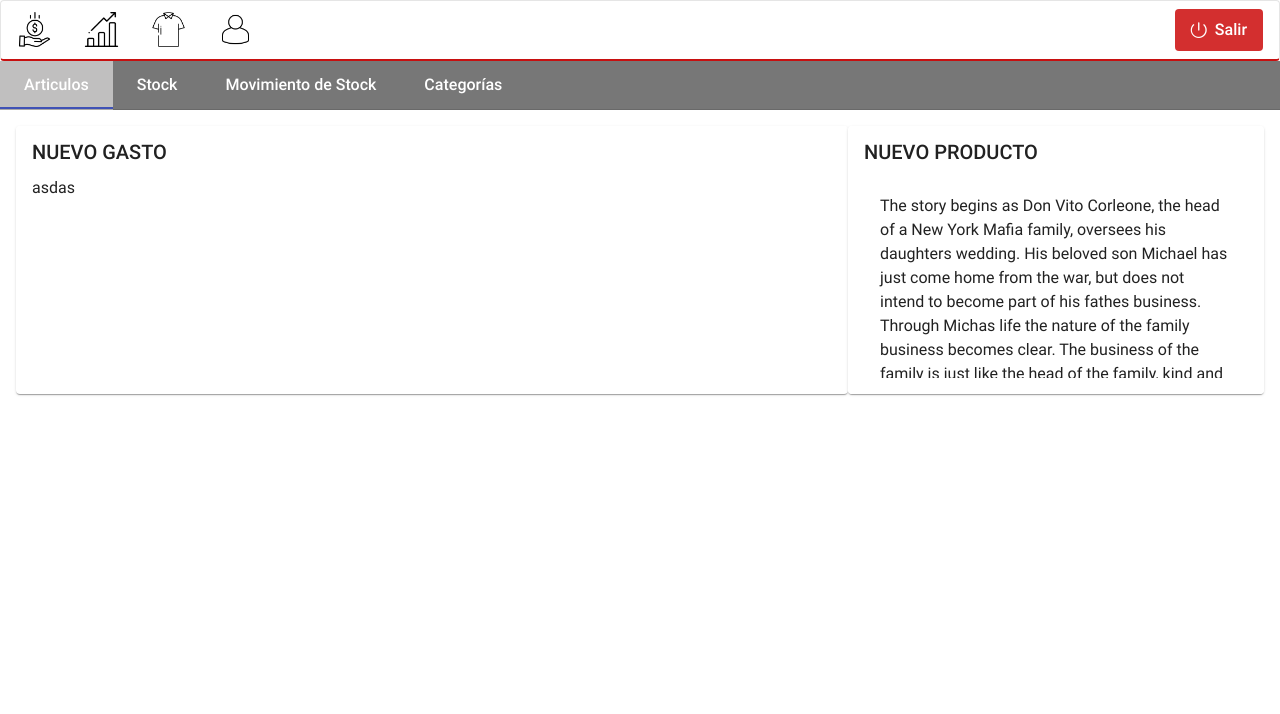
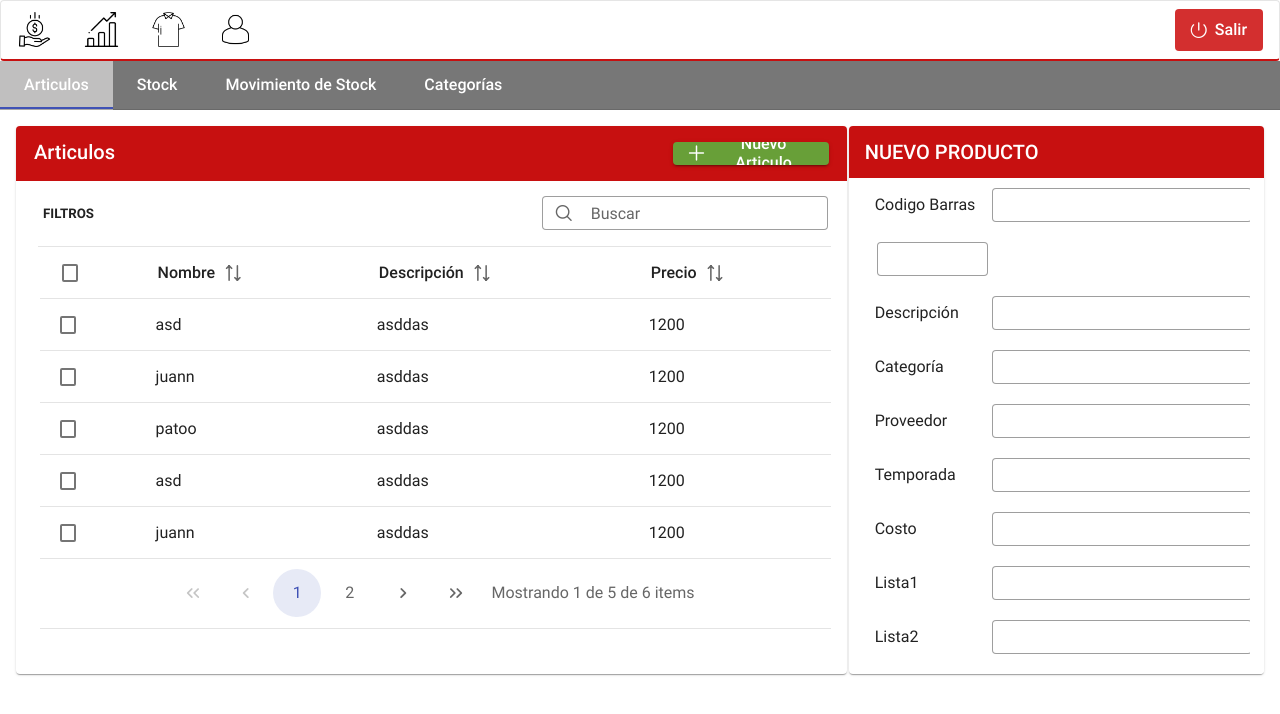
Before and after one commit to GonzaloGuaimas/commerce-ERP-nextjs-mongo, a Next.js app: page /products in a window 1280 px wide. Shown: the top 714 px of the page. Built offline with nearby package versions, Linux system fonts and the light colour scheme.

Commit message:
add Articles section

```diff
--- a/package.json
+++ b/package.json
@@ -13,6 +13,7 @@
     "@types/react": "18.0.25",
     "@types/react-dom": "18.0.9",
     "eslint-config-next": "13.0.3",
+    "mongoose": "^6.7.2",
     "next": "13.0.3",
     "primeicons": "^6.0.1",
     "primereact": "^8.7.2",
--- a/src/components/products/SidePanelProduct.tsx
+++ b/src/components/products/SidePanelProduct.tsx
@@ -1,23 +1,64 @@
+import { InputText } from 'primereact/inputtext'
+import { InputNumber } from 'primereact/inputnumber'
 import { Panel } from 'primereact/panel'
 import { ScrollPanel } from 'primereact/scrollpanel'
 import React from 'react'
+import { Button } from 'primereact/button'
 
 export const SidePanelProduct = () => {
   return (
     <Panel header='NUEVO PRODUCTO' style={{ flex: '1' }}>
-        <ScrollPanel style={{ width: '100%', height: '200px' }}>
-            <div style={{ padding: '1em', lineHeight: '1.5' }}>
-                The story begins as Don Vito Corleone, the head of a New York Mafia family, oversees his daughters wedding. His beloved
-                son Michael has just come home from the war, but does not intend to become part of his fathes business. Through
-                Michas life the nature of the family business becomes clear. The business of the family is just like the head
-                of the family, kind and benevolent to those who give respect, but given to ruthless violence whenever anything stands
-                against the good of the family.
-                The story begins as Don Vito Corleone, the head of a New York Mafia family, oversees his daughte wedding. His beloved
-                son Michael has just come home from the war, but does not intend to become part of his fathes business. Through Michael
-                life the nature of the family business becomes clear. The business of the family is just like the head of the family, kind
-                and benevolent to those who give respect, but given to ruthless violence whenever anything stands against the good of the
-                family.
-        </div>
+        <ScrollPanel style={{ width: '100%', height: '60vh' }}>
+        <div className='form-container'>
+                <div className="field">
+                    <label htmlFor="code">Codigo Barras</label>
+                    <InputNumber id="code"/>
+                </div>
+                <div className='field'>
+                    <InputText id="name"/>
+                </div>
+                <div className="field">
+                    <label htmlFor="quantity">Descripción</label>
+                    <InputNumber id="quantity"/>
+                </div>
+                <div className='field'>
+                    <label htmlFor="price">Categoría</label>
+                    <InputNumber id="price" mode="currency" currency="USD" locale="en-US" />
+                </div>
+                <div className="field">
+                    <label htmlFor="quantity">Proveedor</label>
+                    <InputNumber id="quantity"/>
+                </div>
+                <div className='field'>
+                    <label htmlFor="price">Temporada</label>
+                    <InputNumber id="price" mode="currency" currency="USD" locale="en-US" />
+                </div>
+                <div className="field">
+                    <label htmlFor="quantity">Costo</label>
+                    <InputNumber id="quantity"/>
+                </div>
+                <div className='field'>
+                    <label htmlFor="price">Lista1</label>
+                    <InputNumber id="price" mode="currency" currency="USD" locale="en-US" />
+                </div>
+                <div className="field">
+                    <label htmlFor="quantity">Lista2</label>
+                    <InputNumber id="quantity"/>
+                </div>
+                <div className='field'>
+                    <label htmlFor="price">Lista3</label>
+                    <InputNumber id="price" mode="currency" currency="USD" locale="en-US" />
+                </div>
+                <div className="field">
+                    <label htmlFor="quantity">Lista4</label>
+                    <InputNumber id="quantity"/>
+                </div>
+                <div className='field'>
+                    <label htmlFor="price">Stock</label>
+                    <InputNumber id="price" mode="currency" currency="USD" locale="en-US" />
+                </div>
+                <Button type='submit' label="Guardar" className="p-button-success" />
+            </div>
         </ScrollPanel>
     </Panel>
   )
--- /dev/null
+++ b/src/components/products/TableProducts.tsx
@@ -0,0 +1,33 @@
+import React, { useRef, useState } from 'react'
+import { DataTable } from 'primereact/datatable'
+import { Column } from 'primereact/column'
+import { InputText } from 'primereact/inputtext'
+
+export const TableProducts = ({ products }: { products: any }) => {
+  const [globalFilter, setGlobalFilter] = useState(null)
+  const dtRef = useRef(null)
+  const [selectedProducts, setSelectedProducts] = useState(null)
+  const header = (
+        <div className="table-header">
+            <h5 className="mx-0 my-1">FILTROS</h5>
+            <span className="p-input-icon-left">
+                <i className="pi pi-search" />
+                <InputText type="search" onInput={(e) => setGlobalFilter(e.target.value)} placeholder="Buscar" />
+            </span>
+        </div>
+  )
+
+  return (
+    <DataTable ref={dtRef} value={products} selection={selectedProducts} onSelectionChange={(e) => setSelectedProducts(e.value)}
+        dataKey="id" paginator rows={5}
+        paginatorTemplate="FirstPageLink PrevPageLink PageLinks NextPageLink LastPageLink CurrentPageReport RowsPerPageDropdown"
+        currentPageReportTemplate="Mostrando {first} de {last} de {totalRecords} items"
+        globalFilter={globalFilter} header={header} responsiveLayout="scroll">
+        <Column selectionMode="multiple" headerStyle={{ width: 'auto' }} exportable={false}></Column>
+        <Column field="name" header="Nombre" sortable style={{ width: 'auto' }}></Column>
+        <Column field="description" header="Descripción" sortable style={{ width: 'auto' }}></Column>
+        <Column field="price" header="Precio" sortable ></Column>
+    </DataTable>
+
+  )
+}
--- a/src/pages/products.tsx
+++ b/src/pages/products.tsx
@@ -1,9 +1,54 @@
 import Head from 'next/head'
+import { Button } from 'primereact/button'
 import { Panel } from 'primereact/panel'
 import { TabPanel, TabView } from 'primereact/tabview'
 import { SidePanelProduct } from '../components/products/SidePanelProduct'
+import { TableProducts } from '../components/products/TableProducts'
 
 export default function Products () {
+  const data = [{
+    code: 'as12',
+    name: 'asd',
+    description: 'asddas',
+    price: 1200
+  },
+  {
+    code: 'aqwesa32',
+    name: 'juann',
+    description: 'asddas',
+    price: 1200
+  },
+  {
+    code: 'as12543',
+    name: 'patoo',
+    description: 'asddas',
+    price: 1200
+  },
+  {
+    code: 'as12',
+    name: 'asd',
+    description: 'asddas',
+    price: 1200
+  },
+  {
+    code: 'aqwesa32',
+    name: 'juann',
+    description: 'asddas',
+    price: 1200
+  },
+  {
+    code: 'as12543',
+    name: 'patoo',
+    description: 'asddas',
+    price: 1200
+  }
+  ]
+  const PanelHeader = (
+    <div className='main-panel-header'>
+      <span className='p-panel-title' style={{ flex: '1rem' }}>Articulos</span>
+      <Button label="Nuevo Articulo" icon={'pi pi-plus'} className="p-button-raised p-button-success" style={{ height: '10px', flex: '0.2' }}/>
+    </div>
+  )
   return (
     <div>
       <Head>
@@ -14,8 +59,8 @@ export default function Products () {
       <TabView>
         <TabPanel header="Articulos">
           <div className='main-container'>
-            <Panel header='NUEVO GASTO' style={{ flex: '2' }}>
-                asdas
+            <Panel header={PanelHeader} style={{ flex: '2' }}>
+                <TableProducts products={data}></TableProducts>
             </Panel>
             <SidePanelProduct></SidePanelProduct>
           </div>
--- a/styles/globals.css
+++ b/styles/globals.css
@@ -1,6 +1,7 @@
 :root {
   --red-color: rgb(199, 16, 16);
   --grey-color: rgb(192, 191, 191);
+  --white-color: rgb(255, 255, 255);
   --grey-dark-color: rgb(119, 119, 119);
 }
 html,
@@ -49,3 +50,79 @@ a {
 .main-container {
   display: flex;
 }
+.main-container :last-child{
+  margin-left: 2px;
+}
+.form-container{
+  display: flex;
+  flex-direction: column;
+}
+.form-container .field{
+  margin-bottom: 10px;
+  display: grid;
+  grid-template-columns: 30% 70%;
+  align-items: center;
+}
+.form-container .field :first-child{
+  margin-top: 10px;
+}
+.p-panel-header{
+  background: var(--red-color) !important;
+  color: var(--white-color) !important;
+}
+.main-panel-header{
+  display: flex;
+  justify-content: space-between;
+}
+.p-panel .p-panel-header .p-panel-title{
+  width: 100%;
+}
+.p-datatable-header{
+  padding: 3px !important
+}
+.p-inputtext {
+  height: 10px;
+}
+
+
+
+/*----------------------------------------*/
+/*DATATABLE*/
+.table-header {
+  display: flex;
+  align-items: center;
+  justify-content: space-between;
+}
+@media screen and (max-width: 960px) {
+  .datatable-crud-demo .table-header {
+      align-items: flex-start;
+  }
+}
+.datatable-crud-demo .product-image {
+  width: 100px;
+  box-shadow: 0 3px 6px rgba(0, 0, 0, 0.16), 0 3px 6px rgba(0, 0, 0, 0.23);
+}
+.datatable-crud-demo .p-dialog .product-image {
+  width: 150px;
+  margin: 0 auto 2rem auto;
+  display: block;
+}
+.datatable-crud-demo .confirmation-content {
+  display: flex;
+  align-items: center;
+  justify-content: center;
+}
+@media screen and (max-width: 960px) {
+  .datatable-crud-demo .p-toolbar {
+      flex-wrap: wrap;
+  }
+  .datatable-crud-demo .p-toolbar .p-button {
+      margin-bottom: 0.25rem;
+  }
+  .datatable-crud-demo .table-header {
+      flex-direction: column;
+  }
+  .datatable-crud-demo .table-header .p-input-icon-left, .datatable-crud-demo .table-header input {
+      width: 100%;
+  }
+}
```
Also changed, not shown: src/models/Product.ts (added, +51 -0 lines), 1 other file (tests, documents, lock files or other folders).
